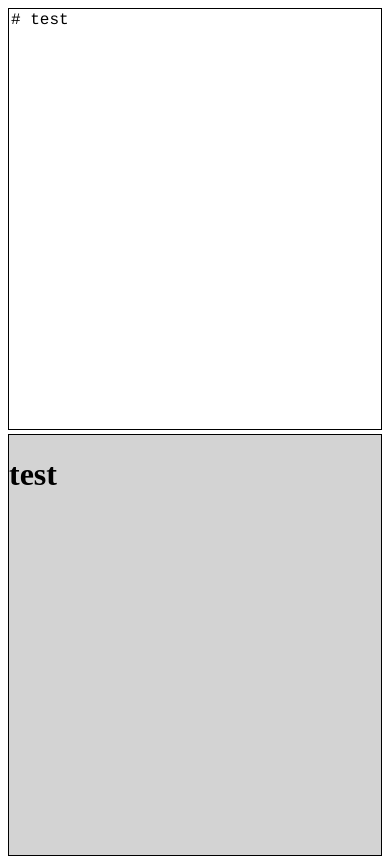
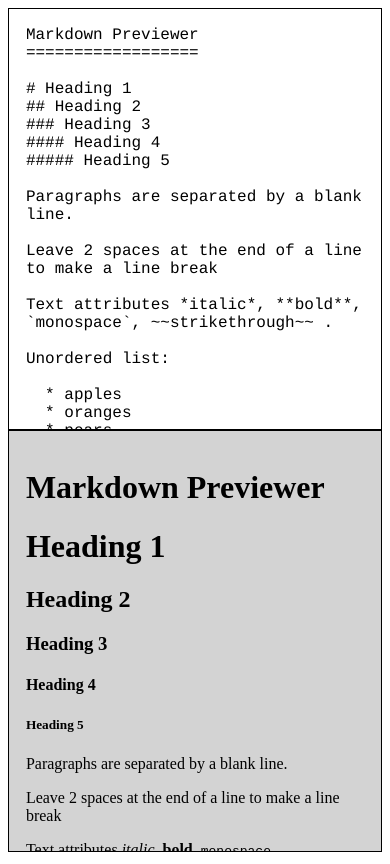
Before and after one commit to lacyjpr/MarkdownPreviewer, a React app: page / in a window 390 px wide. Built offline with nearby package versions, Linux system fonts and the light colour scheme.

Commit message:
Finish styling

```diff
--- a/src/components/Container.jsx
+++ b/src/components/Container.jsx
@@ -7,7 +7,7 @@ class Container extends React.Component {
     constructor(props){
         super(props);
         this.state = {
-            text: '# test'
+            text: 'Markdown Previewer\n==================\n\n# Heading 1\n## Heading 2 \n### Heading 3\n#### Heading 4\n##### Heading 5\n\nParagraphs are separated by a blank line.\n\nLeave 2 spaces at the end of a line to make a line break\n\nText attributes *italic*, **bold**, \n`monospace`, ~~strikethrough~~ .\n\nUnordered list:\n\n  * apples\n  * oranges\n  * pears\n\nOrdered list:\n\n  1. apples\n  2. oranges\n  3. pears\n\n\n *[Wikipedia](https://www.wikipedia.org/)*'
         };
         this.handleChange = this.handleChange.bind(this);
         this.setState = this.setState.bind(this);
--- a/src/components/Input.jsx
+++ b/src/components/Input.jsx
@@ -3,7 +3,7 @@ import React from 'react';
 class Input extends React.Component {
     render() {
         return (
-            <textarea className="input" onChange={this.props.onChange} value={this.props.value}></textarea>
+            <textarea className="input row" onChange={this.props.onChange} value={this.props.value}></textarea>
         );
     }
 
--- a/src/components/Output.jsx
+++ b/src/components/Output.jsx
@@ -4,7 +4,7 @@ import React from 'react';
 class Output extends React.Component {
     render() {
         return (
-            <div className="output" dangerouslySetInnerHTML={this.props.markDown} />
+            <div className="output row" dangerouslySetInnerHTML={this.props.markDown} />
         );
     }
 }
--- a/src/index.html
+++ b/src/index.html
@@ -3,6 +3,8 @@
     <head>
         <meta charset="utf-8">
         <meta content="IE=Edge" http-equiv="X-UA-Compatible">
+        <meta name="author" content="Jean-Paul Lacy">
+        <title>Markdown Previewer</title>
         <meta name="viewport" content="width=device-width,initial-scale=1,maximum-scale=1,user-scalable=0">
     </head>
     <body>
--- a/src/style.scss
+++ b/src/style.scss
@@ -1,12 +1,13 @@
-textarea {
-    resize: none;
-}
-
 .input, .output {
     width: 49.9%;
     height: 100vh;
     box-sizing: border-box;
+    padding: 2vh;
     border: 1px solid black;
+}
+
+textarea {
+    resize: none;
 }
 
 .input {
@@ -21,10 +22,18 @@ textarea {
 }
 
 @media screen and (max-width: 768px) {
+    html, body {
+        height: 100%;
+    }
+
+    textarea {
+        overflow-y: scroll;
+    }
 
     .input, .output {
-        float: none;
+        box-sizing: border-box;
         width: 100%;
         height: 50vh;
+        overflow-y: scroll;
     }
 }
```
Also changed, not shown: 2 other files (tests, documents, lock files or other folders).
